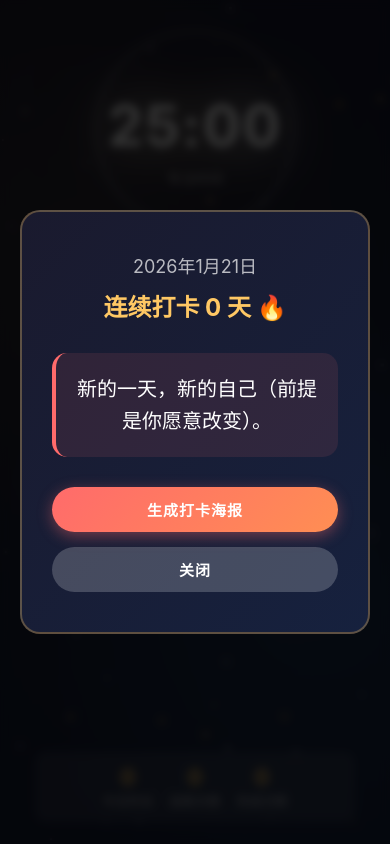
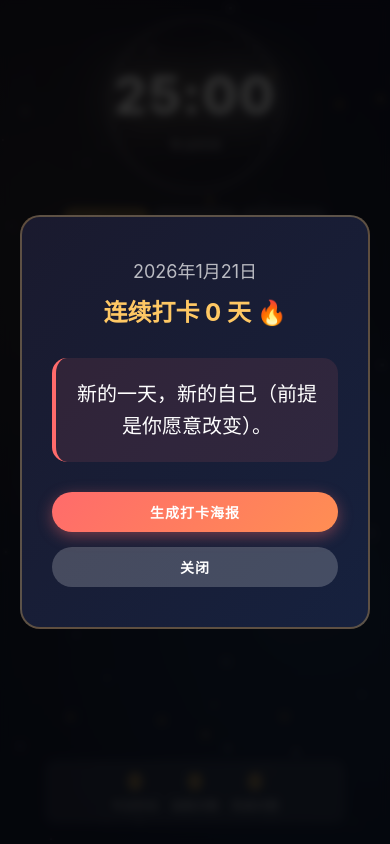
Before and after one commit to daofei456/zljd, a website: page index.html in a window 390 px wide. Drawn offline with Linux system fonts and the light colour scheme.

Commit message:
"修复华为浏览器问题：禁止页面滚动，防止跳转，确保内容一屏显示"

```diff
--- a/app.js
+++ b/app.js
@@ -312,6 +312,32 @@ class StudyApp {
         this.bindEvents();
         this.updateDisplay();
         this.checkVisibility();
+        this.preventScrollJump();
+    }
+
+    // 防止页面滚动跳动
+    preventScrollJump() {
+        // 保存初始滚动位置
+        window.addEventListener('load', () => {
+            window.scrollTo(0, 0);
+            document.body.scrollTop = 0;
+            document.documentElement.scrollTop = 0;
+        });
+
+        // 阻止页面滚动
+        document.body.addEventListener('touchmove', (e) => {
+            if (e.target.closest('.dialog-overlay') || e.target.closest('.modal-overlay')) {
+                return; // 允许弹窗内滚动
+            }
+            e.preventDefault();
+        }, { passive: false });
+
+        // 防止下拉刷新
+        document.body.addEventListener('touchstart', (e) => {
+            if (window.scrollY === 0 && e.touches[0].clientY > 50) {
+                e.preventDefault();
+            }
+        }, { passive: false });
     }
 
     bindEvents() {
--- a/index.html
+++ b/index.html
@@ -2,11 +2,12 @@
 <html lang="zh-CN">
 <head>
     <meta charset="UTF-8">
-    <meta name="viewport" content="width=device-width, initial-scale=1.0, maximum-scale=1.0, user-scalable=no">
+    <meta name="viewport" content="width=device-width, initial-scale=1.0, maximum-scale=1.0, user-scalable=no, viewport-fit=cover">
     <meta name="apple-mobile-web-app-capable" content="yes">
     <meta name="apple-mobile-web-app-status-bar-style" content="black-translucent">
     <meta name="mobile-web-app-capable" content="yes">
     <meta name="theme-color" content="#1a1a2e">
+    <meta name="format-detection" content="telephone=no">
     <title>强制执行官 - 逼你学习</title>
     <link rel="stylesheet" href="style.css">
     <script src="https://static.cloudbase.net/js/wx-cloudbaselib/1.3.0/wx-cloudbaselib.js"></script>
--- a/style.css
+++ b/style.css
@@ -9,12 +9,14 @@ body {
     background: linear-gradient(135deg, #1a1a2e 0%, #16213e 100%);
     color: #fff;
     min-height: 100vh;
+    height: 100vh;
     overflow-x: hidden;
-    overflow-y: auto;
+    overflow-y: hidden;
     touch-action: manipulation;
     -webkit-tap-highlight-color: transparent;
     width: 100%;
     max-width: 100vw;
+    position: fixed;
 }
 
 #app {
@@ -1567,10 +1569,10 @@ body {
     html, body {
         width: 100%;
         max-width: 100%;
-        overflow-x: hidden;
-        overflow-y: auto;
-        height: auto;
-        min-height: 100vh;
+        overflow-x: hidden !important;
+        overflow-y: hidden !important;
+        height: 100dvh;
+        position: fixed;
     }
 
     body {
@@ -1578,119 +1580,122 @@ body {
     }
 
     #studyRoom {
-        padding: 12px;
-        padding-top: 20px;
-        padding-bottom: 12px;
-        min-height: 100vh;
+        padding: 10px;
+        padding-top: 10px;
+        padding-bottom: 10px;
+        min-height: 100dvh;
+        height: 100dvh;
         width: 100%;
         max-width: 100vw;
-        height: auto;
         justify-content: flex-start;
         gap: 0;
+        overflow-y: hidden !important;
     }
 
     .countdown {
-        font-size: 56px;
+        font-size: 52px;
         letter-spacing: 2px;
-        margin-top: 20px;
+        margin-top: 12px;
+        margin-bottom: 4px;
     }
 
     .timer-ring {
-        width: 220px;
-        height: 220px;
+        width: 190px;
+        height: 190px;
     }
 
     .timer-subtitle {
-        font-size: 14px;
-        margin-top: 8px;
+        font-size: 13px;
+        margin-top: 4px;
+        margin-bottom: 4px;
     }
 
     .timer-display {
-        margin-bottom: 15px;
+        margin-bottom: 10px;
         flex-shrink: 0;
     }
 
     .time-selector {
-        gap: 8px;
-        margin-bottom: 18px;
+        gap: 6px;
+        margin-bottom: 12px;
         width: 100%;
-        max-width: 300px;
+        max-width: 280px;
         padding: 0 10px;
         flex-shrink: 0;
     }
 
     .time-btn {
-        padding: 10px 16px;
-        font-size: 14px;
+        padding: 8px 14px;
+        font-size: 13px;
         flex: 1;
-        min-width: 70px;
+        min-width: 65px;
         border-radius: 8px;
         white-space: nowrap;
         text-align: center;
     }
 
     .action-buttons {
-        gap: 12px;
-        margin-bottom: 18px;
+        gap: 10px;
+        margin-bottom: 12px;
         width: 100%;
-        max-width: 300px;
+        max-width: 280px;
         justify-content: center;
         flex-shrink: 0;
     }
 
     .btn-primary,
     .btn-secondary {
-        padding: 12px 32px;
-        font-size: 15px;
+        padding: 10px 28px;
+        font-size: 14px;
         border-radius: 50px;
-        min-width: 150px;
+        min-width: 140px;
     }
 
     .sound-selector {
-        margin: 12px 0;
+        margin: 8px 0;
         flex-shrink: 0;
     }
 
     .sound-title {
-        font-size: 14px;
-        margin-bottom: 10px;
+        font-size: 13px;
+        margin-bottom: 6px;
     }
 
     .sound-options {
-        gap: 6px;
+        gap: 5px;
     }
 
     .sound-btn {
-        padding: 8px 14px;
-        font-size: 12px;
+        padding: 6px 12px;
+        font-size: 11px;
     }
 
     .calendar-toggle {
-        margin: 10px 0 12px 0;
+        margin: 6px 0 8px 0;
         flex-shrink: 0;
     }
 
     .calendar-toggle .btn-secondary {
-        padding: 10px 24px;
-        font-size: 14px;
+        padding: 8px 20px;
+        font-size: 13px;
     }
 
     .stats-bar {
-        gap: 15px;
-        padding: 12px 16px;
+        gap: 12px;
+        padding: 10px 14px;
         width: 95%;
-        max-width: 320px;
+        max-width: 300px;
         border-radius: 10px;
         margin-top: auto;
-        padding-bottom: max(12px, env(safe-area-inset-bottom, 12px));
+        padding-bottom: max(10px, env(safe-area-inset-bottom, 10px));
     }
 
     .stat-value {
-        font-size: 22px;
+        font-size: 20px;
     }
 
     .stat-label {
-        font-size: 13px;
+        font-size: 12px;
     }
 
     /* 弹窗移动端优化 */
```
